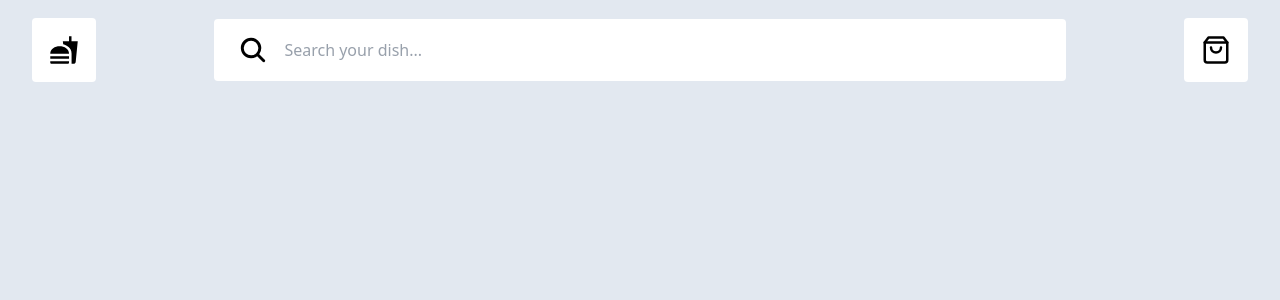
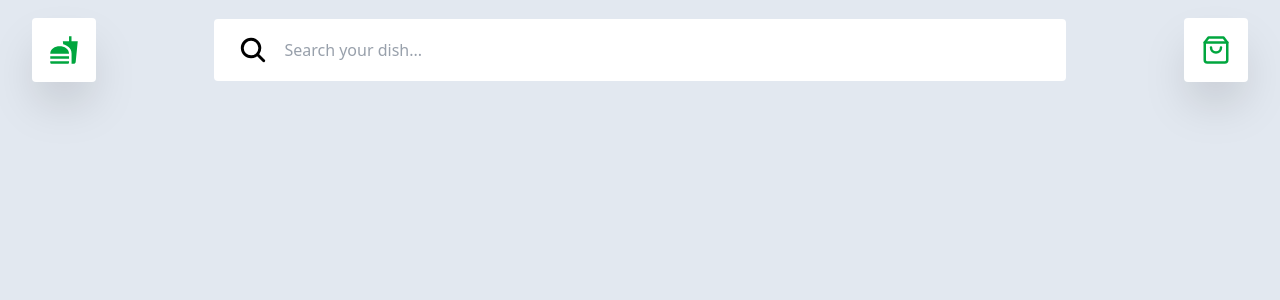
Before and after one commit to Mesbah-M13/food-delivery-site, a React (Vite) app: page / in a window 1280 px wide. Shown: the top 300 px of the page. Built offline with nearby package versions, Linux system fonts and the light colour scheme.

Commit message:
tweak in nav

```diff
--- a/src/components/Nav.jsx
+++ b/src/components/Nav.jsx
@@ -4,9 +4,9 @@ import { MdFastfood } from "react-icons/md";
 
 const Nav = () => {
   return (
-    <div className="flex items-center justify-between w-full h-[100px] px-8 ">
-      <div className="w-16 h-16 bg-white flex items-center justify-center rounded">
-        <MdFastfood className="text-black text-3xl" />
+    <div className="flex items-center justify-between w-full h-[100px] px-8  ">
+      <div className="w-16 h-16 bg-white flex items-center justify-center rounded shadow-2xl">
+        <MdFastfood className="text-green-600 text-3xl" />
       </div>
 
       <form action="" className="flex rounded bg-white w-[70%] px-6 py-4">
@@ -18,8 +18,8 @@ const Nav = () => {
         />
       </form>
 
-      <div className="w-16 h-16 bg-white flex items-center justify-center rounded">
-        <LuShoppingBag className="text-black text-3xl" />
+      <div className="w-16 h-16 bg-white flex items-center justify-center rounded shadow-2xl">
+        <LuShoppingBag className="text-green-600 text-3xl" />
       </div>
     </div>
   );
```
